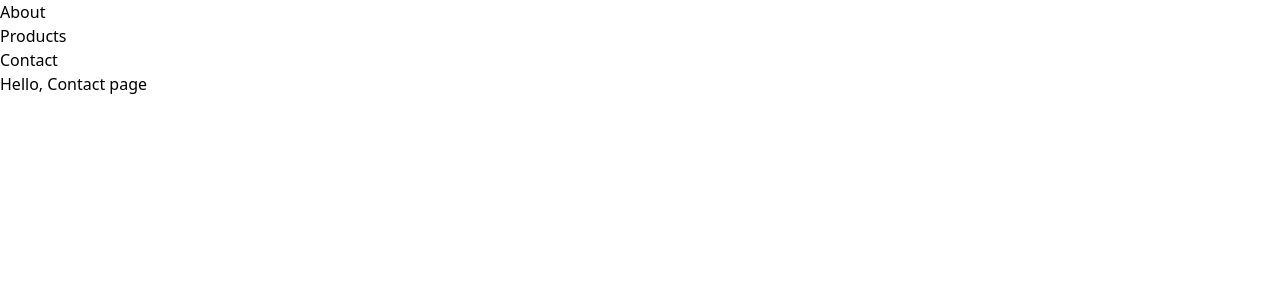
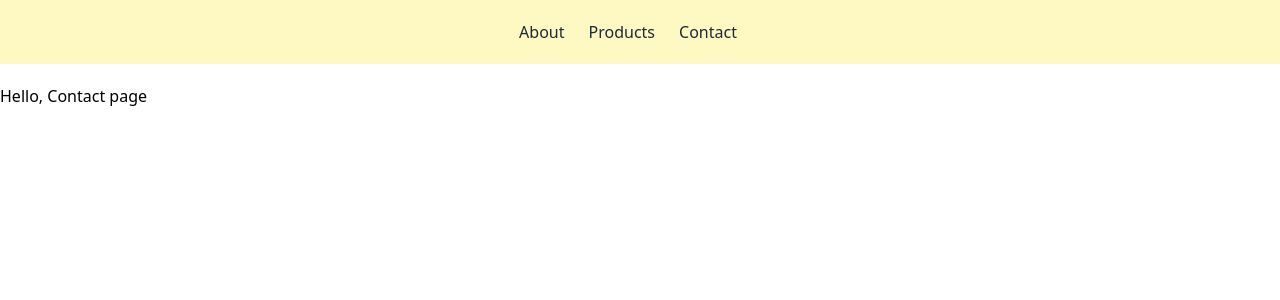
Before and after one commit to isNan909/next13-page-transition, a Next.js app: page /contact in a window 1280 px wide. Shown: the top 300 px of the page. Built offline with nearby package versions, Linux system fonts and the light colour scheme.

Commit message:
some navbar styles

```diff
--- a/app/about/page.jsx
+++ b/app/about/page.jsx
@@ -1,10 +1,14 @@
 "use client";
+
+import { Navbar } from "./../navbar";
 
 export default function Aboutpage() {
   return (
-    <h1>
-      <Navbar />
-      Hello, About page
-    </h1>
+    <div className="container mx-auto">
+      <h1>
+        <Navbar />
+        Hello, About page
+      </h1>
+    </div>
   );
 }
--- a/app/contact/page.jsx
+++ b/app/contact/page.jsx
@@ -4,9 +4,11 @@ import { Navbar } from "./../navbar";
 
 export default function Contactpage() {
   return (
-    <h1>
-      <Navbar />
-      Hello, Contact page
-    </h1>
+    <div className="container mx-auto">
+      <h1>
+        <Navbar />
+        Hello, Contact page
+      </h1>
+    </div>
   );
 }
--- a/app/navbar.jsx
+++ b/app/navbar.jsx
@@ -8,18 +8,20 @@ const links = [
   { href: "/contact", text: "Contact" },
 ];
 
-export const Navbar= () => {
+export const Navbar = () => {
   return (
     <div className="container mx-auto">
-      <nav className="navbar">
-        <ul>
+      <nav className="navbar bg-yellow-100 text-gray-800 mb-5">
+        <ul className="flex justify-center py-5  rounded-sm">
           {links.map((l) => (
-            <li key={l.href}>
-              <Link href={l.href}>{l.text}</Link>
+            <li className="pr-6" key={l.href}>
+              <Link className="text-base" href={l.href}>
+                {l.text}
+              </Link>
             </li>
           ))}
         </ul>
       </nav>
     </div>
   );
-}
+};
--- a/app/products/page.jsx
+++ b/app/products/page.jsx
@@ -4,9 +4,11 @@ import { Navbar } from "./../navbar";
 
 export default function Productpage() {
   return (
-    <h1>
-      <Navbar />
-      Hello, Product page
-    </h1>
+    <div className="container mx-auto">
+      <h1>
+        <Navbar />
+        Hello, Product page
+      </h1>
+    </div>
   );
 }
```
